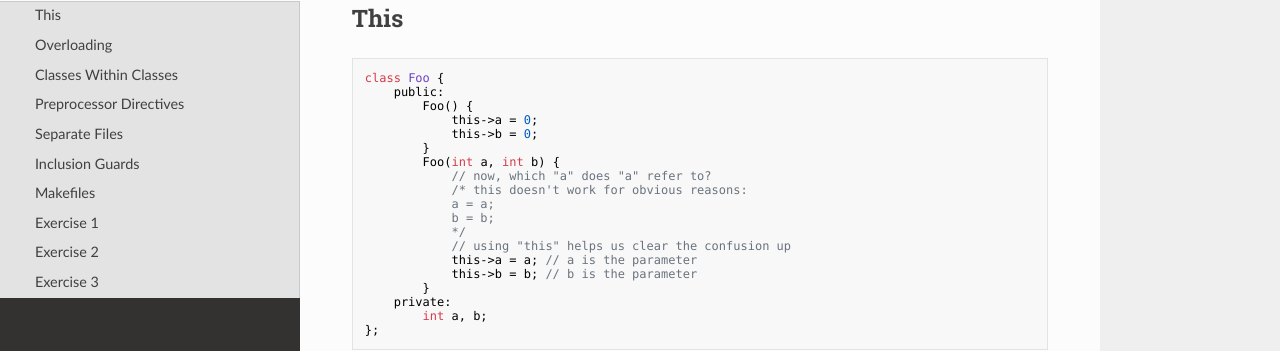
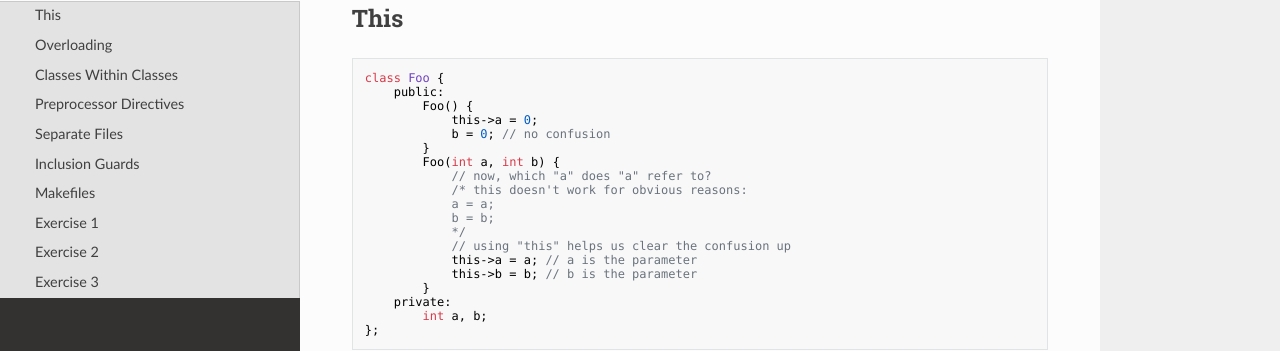
Before and after one commit to cs-si-ucr/cs12-win16, an MkDocs documentation site: the page built from docs/lab_week_04.md, in a window 1280 px wide and 900 px high. Shown: the part 195-546 px from the top of the window. Built offline with MkDocs 1.6.1, drawn with Linux system fonts in a browser that asks for light colours; nearby versions of some CDN libraries; old or Windows-style settings are respelled for this version of MkDocs.

Commit message:
add information about this (lab4)

```diff
--- a/docs/lab_week_04.md
+++ b/docs/lab_week_04.md
@@ -9,7 +9,7 @@ class Foo {
     public:
         Foo() {
             this->a = 0;
-            this->b = 0;
+            b = 0; // no confusion
         }
         Foo(int a, int b) {
             // now, which "a" does "a" refer to?
@@ -356,8 +356,6 @@ Exercise 1
 ----------
 
 
-
-
 Exercise 2
 ----------
 
```
